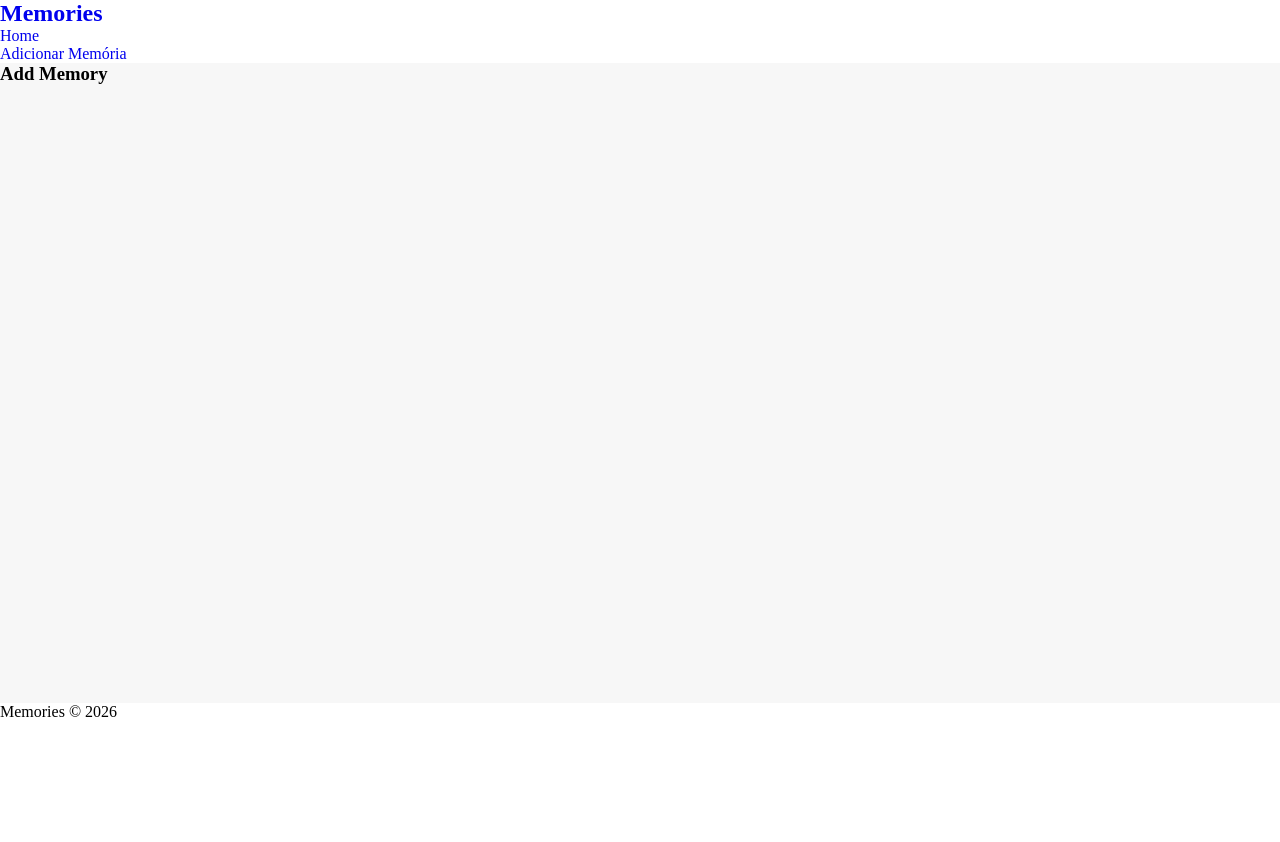
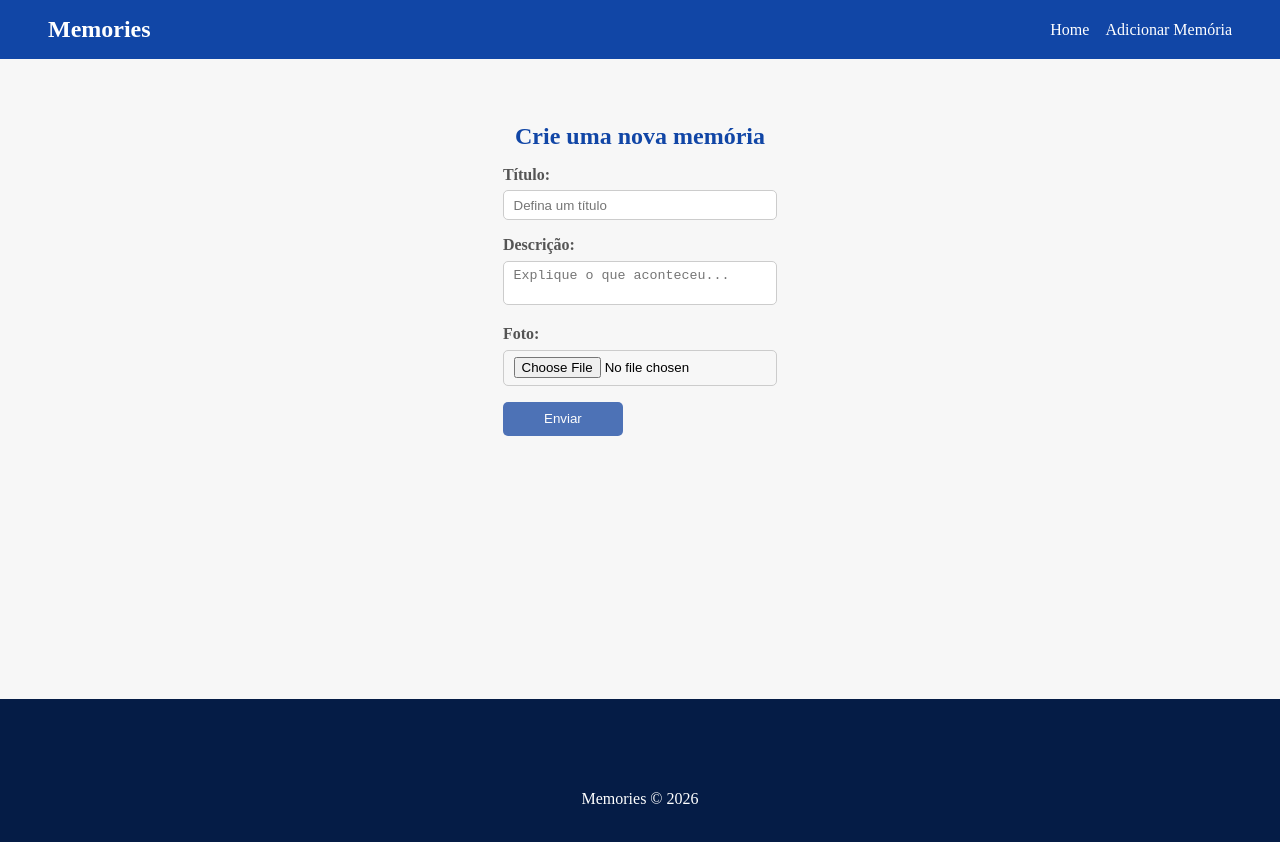
Before and after one commit to rodrigodesouzasantos97/Memories, a React (Vite) app in the folder frontend/: page /add-memory in a window 1280 px wide. Shown: the top 842 px of the page. Before the commit the page ends 800 px from the top, so only its background shows below. Built offline with nearby package versions, Linux system fonts and the light colour scheme.

Commit message:
feat: create axios config, complete routes configuration and navigation and add feedback with Toastify

```diff
--- a/frontend/src/App.jsx
+++ b/frontend/src/App.jsx
@@ -1,6 +1,8 @@
 import "./App.css";
+import "react-toastify/dist/ReactToastify.css";
 
 import { Outlet } from "react-router-dom";
+import { ToastContainer } from "react-toastify";
 
 import Navbar from "./components/Navbar";
 import Footer from "./components/Footer";
@@ -8,6 +10,18 @@ import Footer from "./components/Footer";
 function App() {
   return (
     <div className="app">
+      <ToastContainer
+        position="top-right"
+        autoClose={5000}
+        hideProgressBar={false}
+        newestOnTop={false}
+        closeOnClick
+        rtl={false}
+        pauseOnFocusLoss
+        draggable
+        pauseOnHover
+        theme="light"
+      />
       <Navbar />
       <div className="container">
         <Outlet />
--- /dev/null
+++ b/frontend/src/axios-config.js
@@ -0,0 +1,9 @@
+import axios from "axios";
+
+axios.defaults.baseURL = "http://localhost:3000/";
+
+axios.defaults.headers.post["Content-Type"] = "application/json";
+
+axios.defaults.timeout = 10000;
+
+export default axios;
--- a/frontend/src/components/Footer.jsx
+++ b/frontend/src/components/Footer.jsx
@@ -1,9 +1,11 @@
+import "./Footer.css";
+
 const Footer = () => {
-    return(
-        <footer className="footer">
-            <p>Memories &copy; 2026</p>
-        </footer>
-    )
-}
+  return (
+    <footer>
+      <p>Memories &copy; 2026</p>
+    </footer>
+  );
+};
 
 export default Footer;
--- a/frontend/src/components/Navbar.jsx
+++ b/frontend/src/components/Navbar.jsx
@@ -1,4 +1,6 @@
 import { Link } from "react-router-dom";
+
+import "./Navbar.css";
 
 const Navbar = () => {
   return (
--- a/frontend/src/main.jsx
+++ b/frontend/src/main.jsx
@@ -7,6 +7,7 @@ import { createBrowserRouter, RouterProvider } from "react-router-dom";
 
 import Home from "./routes/Home.jsx";
 import AddMemory from "./routes/AddMemory.jsx";
+import Memory from "./routes/Memory.jsx";
 
 const router = createBrowserRouter([
   {
@@ -21,6 +22,10 @@ const router = createBrowserRouter([
         path: "/add-memory",
         element: <AddMemory />,
       },
+      {
+        path: "/memories/:id",
+        element: <Memory />,
+      },
     ],
   },
 ]);
--- a/frontend/src/routes/AddMemory.jsx
+++ b/frontend/src/routes/AddMemory.jsx
@@ -1,9 +1,76 @@
+import { useState } from "react";
+import { toast } from "react-toastify";
+import { useNavigate } from "react-router-dom";
+
+import "./AddMemory.css";
+import axios from "../axios-config";
+
 const AddMemory = () => {
-    return(
-        <div className="addMemory">
-            <h3>Add Memory</h3>
-        </div>
-    )
-}
+  const [inputs, setInputs] = useState({});
+  const [image, setImage] = useState(null);
+
+  const navigate = useNavigate();
+
+  const handleSubmit = async (e) => {
+    e.preventDefault();
+
+    const formData = new FormData();
+    formData.append("image", image);
+    formData.append("title", inputs.title);
+    formData.append("description", inputs.description);
+
+    try {
+      const response = await axios.post("/memories", formData, {
+        headers: {
+          "Content-Type": "multipart/form-data",
+        },
+      });
+
+      toast.success(response.data.msg);
+      navigate("/");
+    } catch (error) {
+      console.log(error);
+      toast.error(error.response.data.msg);
+    }
+  };
+
+  const handleChange = (e) => {
+    if (e.target.name === "image") {
+      setImage(e.target.files[0]);
+    } else {
+      setInputs({ ...inputs, [e.target.name]: e.target.value });
+    }
+  };
+
+  return (
+    <div className="add-memory-page">
+      <h2>Crie uma nova memória</h2>
+      <form onSubmit={handleSubmit}>
+        <label>
+          <p>Título:</p>
+          <input
+            type="text"
+            placeholder="Defina um título"
+            name="title"
+            onChange={handleChange}
+          />
+        </label>
+        <label>
+          <p>Descrição:</p>
+          <textarea
+            name="description"
+            placeholder="Explique o que aconteceu..."
+            onChange={handleChange}
+          ></textarea>
+        </label>
+        <label>
+          <p>Foto:</p>
+          <input type="file" name="image" onChange={handleChange} />
+        </label>
+        <input type="submit" value="Enviar" className="btn" />
+      </form>
+    </div>
+  );
+};
 
 export default AddMemory;
--- a/frontend/src/routes/Home.jsx
+++ b/frontend/src/routes/Home.jsx
@@ -1,9 +1,42 @@
+import axios from "../axios-config";
+import { useState, useEffect } from "react";
+import { Link } from "react-router-dom";
+
+import "./Home.css";
+
 const Home = () => {
-    return(
-        <div className="home">
-            <h3>Home</h3>
-        </div>
-    )
-}
+  const [memories, setMemories] = useState([]);
+
+  useEffect(() => {
+    const getMemories = async () => {
+      const res = await axios.get("/memories");
+
+      setMemories(res.data);
+    };
+
+    getMemories();
+  }, []);
+
+  return (
+    <div className="home">
+      <h2>Confira as últimas Memórias</h2>
+      <div className="memories-container">
+        {memories.length > 0 &&
+          memories.map((memory) => (
+            <div className="memory" key={memory._id}>
+              <img
+                src={`${axios.defaults.baseURL}${memory.src}`}
+                alt={memory.title}
+              />
+              <p>{memory.title}</p>
+              <Link className="btn" to={`/memories/${memory._id}`}>
+                Comentar
+              </Link>
+            </div>
+          ))}
+      </div>
+    </div>
+  );
+};
 
 export default Home;
--- /dev/null
+++ b/frontend/src/routes/Memory.jsx
@@ -0,0 +1,96 @@
+import axios from "../axios-config";
+import { useState, useEffect, memo } from "react";
+import { useParams } from "react-router-dom";
+import { toast } from "react-toastify";
+
+import "./Memory.css";
+
+const Memory = () => {
+  const [memory, setMemory] = useState({});
+  const [comments, setComments] = useState([]);
+
+  const [name, setName] = useState("");
+  const [text, setText] = useState("");
+
+  const { id } = useParams();
+
+  useEffect(() => {
+    const getMemory = async () => {
+      const res = await axios.get(`/memories/${id}`);
+
+      setMemory(res.data);
+      setComments(res.data.comments);
+    };
+
+    getMemory();
+  }, []);
+
+  const handleSubmit = async (e) => {
+    e.preventDefault();
+
+    try {
+      const comment = {
+        name,
+        text,
+      };
+
+      const res = await axios.patch(`/memories/${memory._id}/comment`, comment);
+
+      const lastComment = res.data.memory.comments.pop();
+
+      setComments((comments) => [...comments, lastComment]);
+
+      setName("");
+      setText("");
+
+      toast.success(res.data.msg);
+    } catch (error) {
+      console.log(error);
+      toast.error(error.response.data.msg);
+    }
+  };
+
+  if (!memory) return <p>Carregando...</p>;
+
+  return (
+    <div className="memory-page">
+      <img src={`${axios.defaults.baseURL}${memory.src}`} alt={memory.title} />
+      <h2>{memory.title}</h2>
+      <p>{memory.description}</p>
+      <div className="comment-form">
+        <h3>Envie o seu comentário:</h3>
+        <form onSubmit={handleSubmit}>
+          <label>
+            <input
+              type="text"
+              placeholder="Seu nome"
+              onChange={(e) => setName(e.target.value)}
+              value={name}
+            />
+          </label>
+          <label>
+            <textarea
+              placeholder="Seu comentário..."
+              onChange={(e) => setText(e.target.value)}
+              value={text}
+            ></textarea>
+          </label>
+          <input type="submit" value="Enviar" className="btn" />
+        </form>
+      </div>
+      <div className="comments-container">
+        <h3>Comentários ({comments.length})</h3>
+        {comments.length === 0 && <p>Não há comentários...</p>}
+        {comments.length > 0 &&
+          comments.map((comment) => (
+            <div className="comment" key={comment._id}>
+              <p className="comment-name">{comment.name}</p>
+              <p className="comment-text">{comment.text}</p>
+            </div>
+          ))}
+      </div>
+    </div>
+  );
+};
+
+export default Memory;
```
